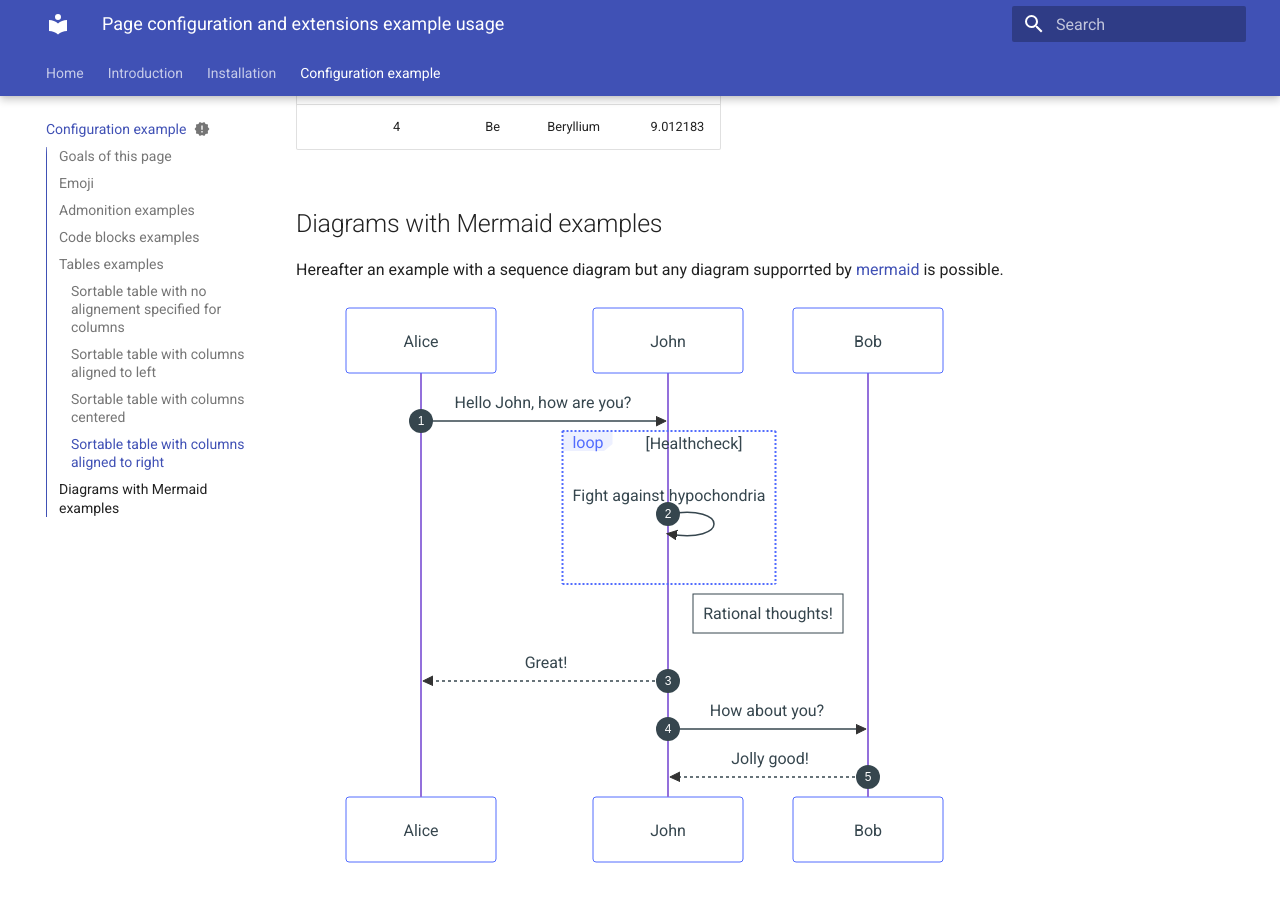
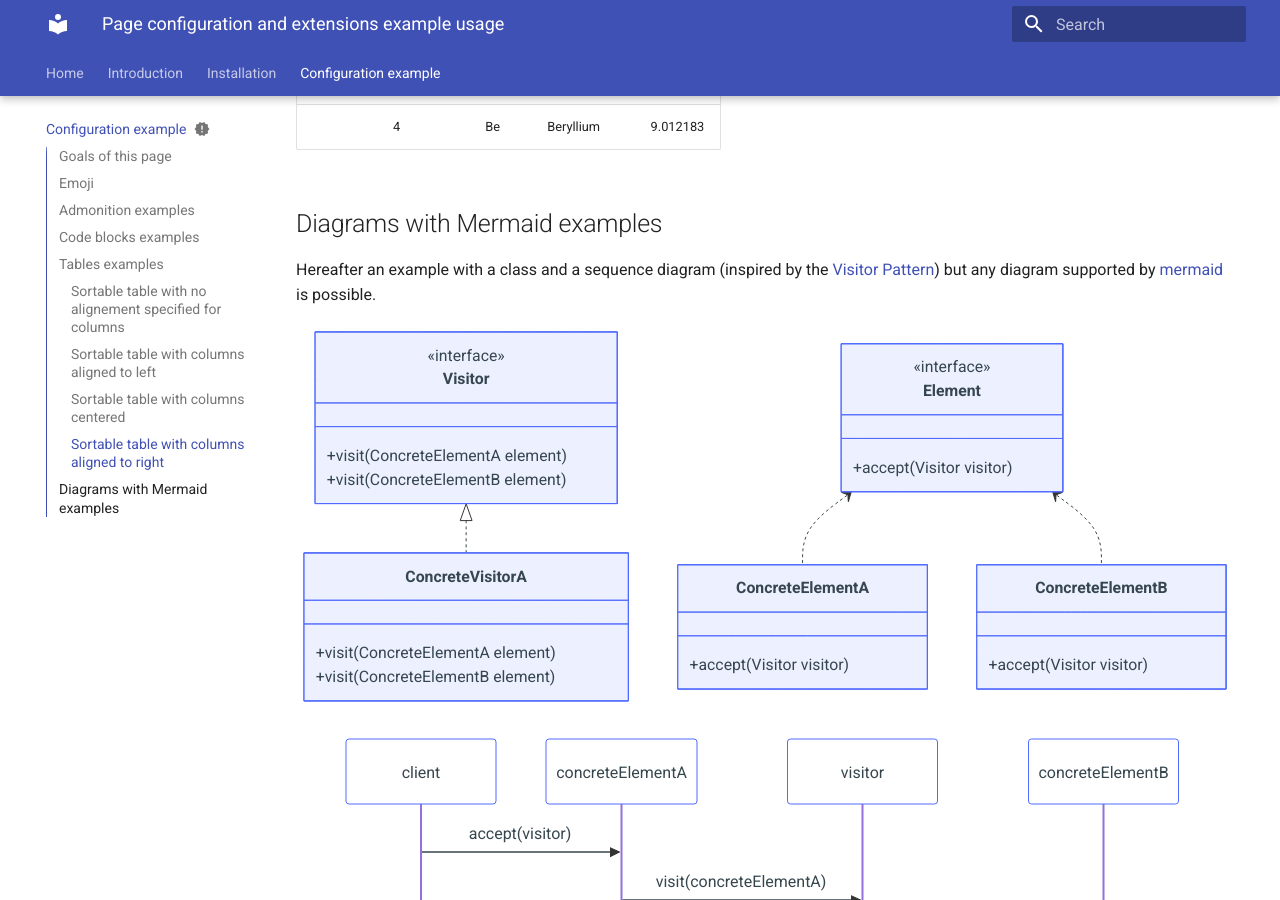
Before and after one commit to TGITS/fun-with-mkdocs, an MkDocs documentation site: the page built from docs/configuration_example.md, in a window 1280 px wide and 900 px high, scrolled down 2855 px. Built offline with MkDocs 1.6.1 and Material for MkDocs 9.7.7, drawn with Linux system fonts in a browser that asks for light colours; emoji names are drawn with the system emoji font; comment, search, counter and statistics services are not loaded; part of the change alters nothing that is shown.

Commit message:
feat(wip_for_article)
Finalisation of the site for the article

````diff
--- a/docs/configuration_example.md
+++ b/docs/configuration_example.md
@@ -106,17 +106,47 @@ frequencies.entrySet().iterator().forEachRemaining(System.out::println);
 
 ## Diagrams with Mermaid examples
 
-Hereafter an example with a sequence diagram but any diagram supporrted by [mermaid](https://mermaid.js.org/) is possible.
+Hereafter an example with a class and a sequence diagram (inspired by the [Visitor Pattern](https://refactoring.guru/design-patterns/visitor)) but any diagram supported by [mermaid](https://mermaid.js.org/) is possible.
 
-``` mermaid
+```mermaid
+classDiagram
+    class Visitor{
+        +visit(ConcreteElementA element)
+        +visit(ConcreteElementB element)
+    }
+
+    <<interface>> Visitor
+
+    class ConcreteVisitorA {
+        +visit(ConcreteElementA element)
+        +visit(ConcreteElementB element)
+    }
+
+    Visitor <|.. ConcreteVisitorA
+
+    class Element{
+        +accept(Visitor visitor)
+    }
+
+    <<interface>> Element
+
+    class ConcreteElementA{
+        +accept(Visitor visitor)
+    }
+
+    class ConcreteElementB{
+        +accept(Visitor visitor)
+    }
+
+    Element <.. ConcreteElementA
+    Element <.. ConcreteElementB
+
+```
+
+```mermaid
 sequenceDiagram
-  autonumber
-  Alice->>John: Hello John, how are you?
-  loop Healthcheck
-      John->>John: Fight against hypochondria
-  end
-  Note right of John: Rational thoughts!
-  John-->>Alice: Great!
-  John->>Bob: How about you?
-  Bob-->>John: Jolly good!
+  client->>concreteElementA: accept(visitor)
+  concreteElementA->>visitor: visit(concreteElementA)
+  client->>concreteElementB: accept(visitor)
+  concreteElementB->>visitor: visit(concreteElementA)
 ```
````
